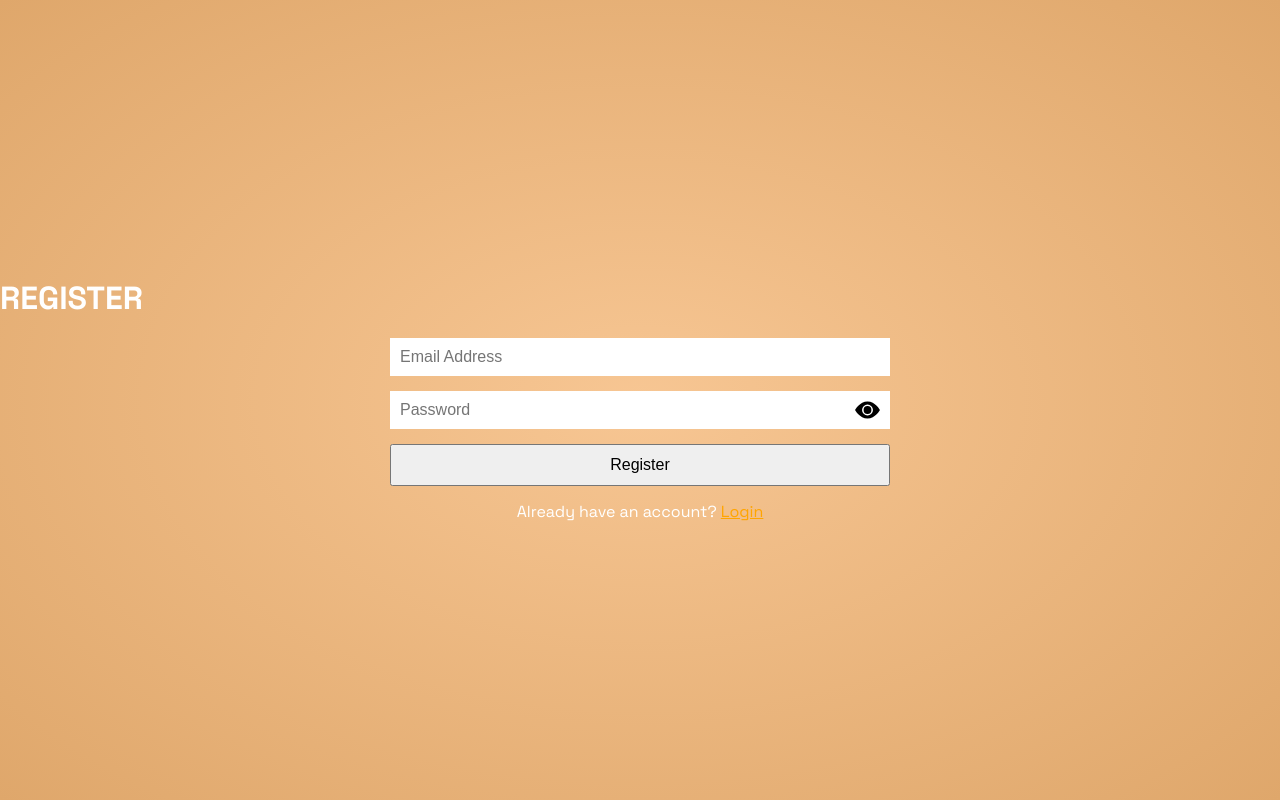
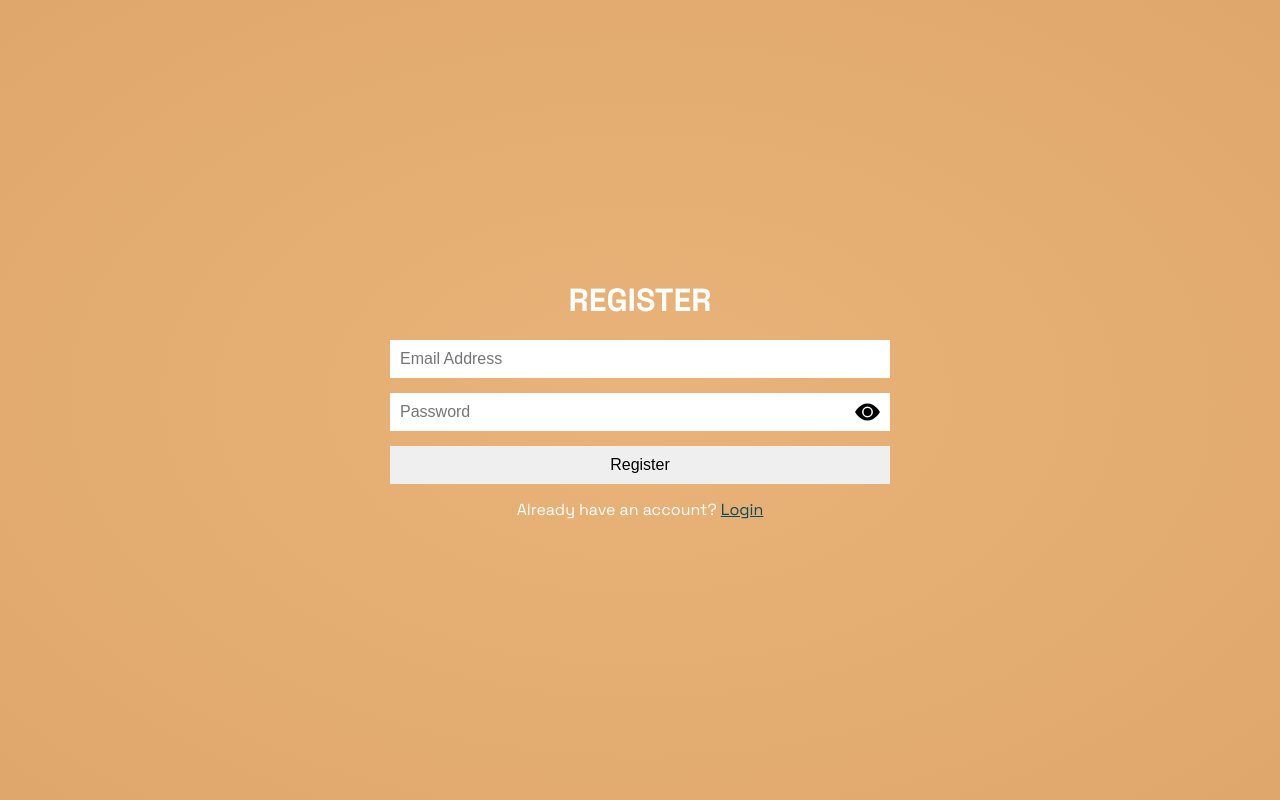
Before and after one commit to Collid3/musicpad, a React (Create React App) app: page /register in a window 1280 px wide. Built offline with nearby package versions, Linux system fonts and the light colour scheme; no server answers.

Commit message:
logut button

```diff
--- a/src/App.css
+++ b/src/App.css
@@ -10,7 +10,7 @@
 html {
   font-size: 62.5%;
   /* background-color: #dfa76b; */
-  background-image: radial-gradient(#f7c693, #dfa76b);
+  background-image: radial-gradient(#e9b379, #dfa76b);
 }
 
 input,
@@ -41,7 +41,7 @@ ol {
   min-height: 100vh;
   gap: 3rem;
   /* background-color: #dfa76b; */
-  background-image: radial-gradient(#f7c693, #dfa76b);
+  background-image: radial-gradient(#e9b379, #dfa76b);
   color: white;
   /* font-family: "Jost", sans-serif; */
   font-family: "Space Grotesk", sans-serif;
--- a/src/App.js
+++ b/src/App.js
@@ -11,12 +11,30 @@ import Login from "./pages/auth/Login";
 import Register from "./pages/auth/Register";
 
 function App() {
-  const { me, nowPlaying, globalLoading } = useContext(DataContext);
+  const { me, nowPlaying, globalLoading, globalError } =
+    useContext(DataContext);
 
   if (globalLoading) {
     return (
       <h1 style={{ height: "100vh", display: "grid", placeContent: "center" }}>
         Loading...
+      </h1>
+    );
+  }
+
+  if (globalError) {
+    return (
+      <h1
+        style={{
+          height: "100vh",
+          display: "grid",
+          placeContent: "center",
+          width: "min(500px, 80%)",
+          margin: "auto",
+          textAlign: "center",
+        }}
+      >
+        {globalError}
       </h1>
     );
   }
--- a/src/components/SideBar.js
+++ b/src/components/SideBar.js
@@ -9,6 +9,8 @@ import DataContext from "../context/DataContext";
 import { IoMdAdd } from "react-icons/io";
 import { api } from "../Api/api";
 import SidebarMenu from "./SidebarMenu";
+import { signOut } from "firebase/auth";
+import { auth } from "../config/firebaseConfig";
 
 const SideBar = () => {
   const { me, nowPlaying, setNowPlaying, beats, setBeats } =
@@ -52,7 +54,17 @@ const SideBar = () => {
 
   return (
     <div className="sidebar-container">
-      <h2>MUSICPAD</h2>
+      <h2>
+        MUSICPAD{" "}
+        <span
+          className="logout-button"
+          onClick={async () => {
+            return await signOut(auth);
+          }}
+        >
+          Logout
+        </span>
+      </h2>
 
       {!loading && !responseMessage && (
         <button onClick={() => inputRef.current.click()}>
--- a/src/context/DataContext.js
+++ b/src/context/DataContext.js
@@ -12,6 +12,7 @@ export const DataProvider = ({ children }) => {
   const [beats, setBeats] = useState([]);
   const [nowPlaying, setNowPlaying] = useState(null);
   const [globalLoading, setGlobalLoading] = useState(true);
+  const [globalError, setGlobalError] = useState(null);
   const navigate = useNavigate("");
 
   useEffect(() => {
@@ -33,7 +34,12 @@ export const DataProvider = ({ children }) => {
         setGlobalLoading(false);
         return setMe(response.data.user);
       } catch (err) {
-        console.log(err.data.error);
+        if (err.message === "Network Error") {
+          setGlobalLoading(false);
+          return setGlobalError(
+            "Network error. Check your internet connection and try again"
+          );
+        }
         return setGlobalLoading(false);
       }
     });
@@ -52,6 +58,7 @@ export const DataProvider = ({ children }) => {
         setBeats,
         nowPlaying,
         setNowPlaying,
+        globalError,
         globalLoading,
       }}
     >
--- a/src/styles/auth.css
+++ b/src/styles/auth.css
@@ -9,6 +9,7 @@
 .auth-container h1 {
   margin-bottom: 20px;
   text-transform: uppercase;
+  text-align: center;
 }
 
 .auth-form {
@@ -28,6 +29,8 @@
 .auth-form input,
 .auth-form button {
   padding: 10px;
+  outline: none;
+  border: none;
 }
 
 .auth-form input:focus {
@@ -62,5 +65,5 @@
 }
 
 .auth-form a {
-  color: orange;
+  color: #0c4a60;
 }
--- a/src/styles/sidebar.css
+++ b/src/styles/sidebar.css
@@ -12,6 +12,20 @@
 .sidebar-container .add-music {
   display: flex;
   justify-content: space-between;
+  align-items: center;
+}
+
+.sidebar-container > h2 {
+  display: flex;
+  justify-content: space-between;
+}
+
+.sidebar-container .logout-button {
+  padding: 5px 1.5rem;
+  background-color: rgb(221, 29, 29);
+  border-radius: 5px;
+  font-size: 1.45rem;
+  cursor: pointer;
 }
 
 .sidebar-container button {
```
